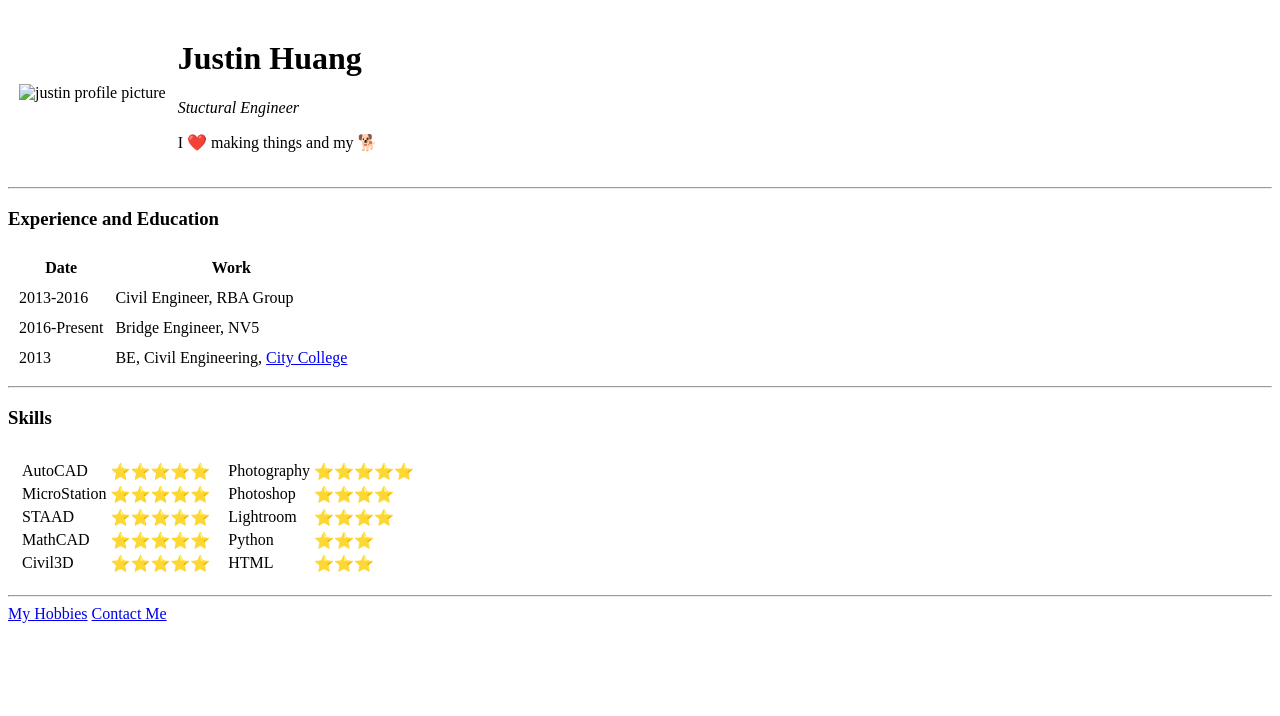
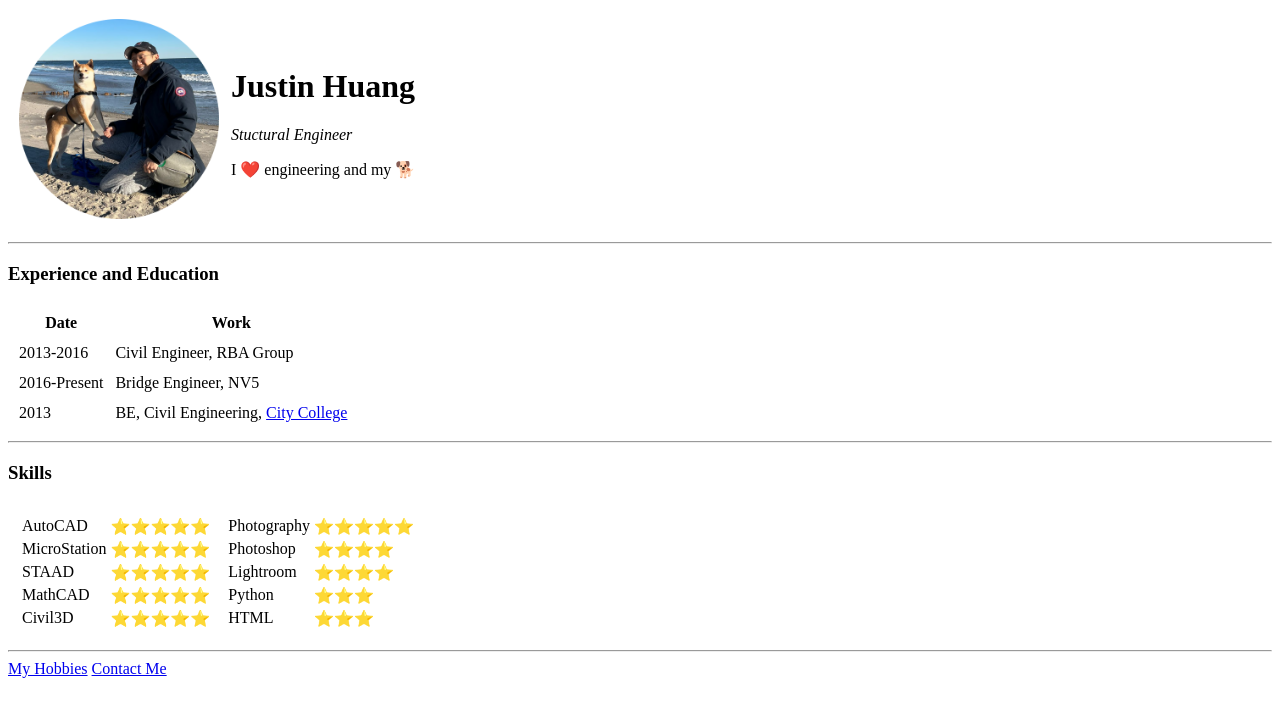
Before and after one commit to jhuang1288/cv, a plain HTML site: page index.html in a window 1280 px wide. Drawn offline with Linux system fonts and the light colour scheme.

Commit message:
Update index.html

```diff
--- a/index.html
+++ b/index.html
@@ -9,11 +9,11 @@
 <body>
   <table cellspacing="10">
     <tr>
-      <td> <img src="profile picture.png" alt="justin profile picture" width="200" height="200"></td>
+      <td> <img src="images/profile picture.png" alt="justin profile picture" width="200" height="200"></td>
       <td>
         <h1>Justin Huang</h1>
         <p><em>Stuctural Engineer</em></p>
-        <p>I ❤️ making things and my 🐕</p>
+        <p>I ❤️ engineering and my 🐕</p>
       </td>
     </tr>
   </table>
```
